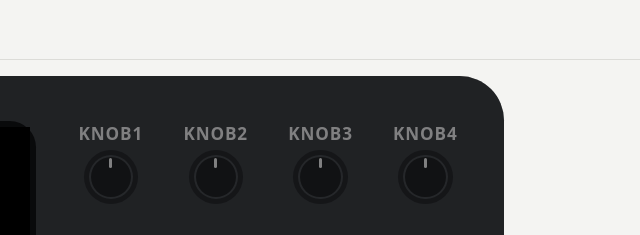
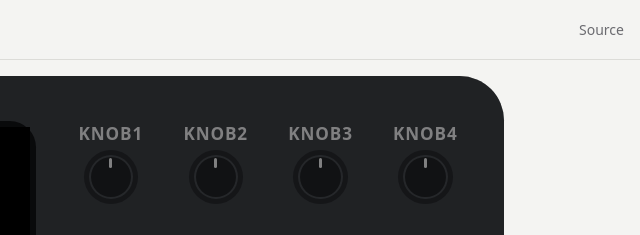
Before and after one commit to konsumer/foma, a website with bundled scripts: page web/index.html in a window 1280 px wide. Shown: the top 235 px of the page, 640-1280 px from the left. Built offline with nearby package versions, Linux system fonts and the light colour scheme; no server answers.

Commit message:
link to source

```diff
--- a/web/index.html
+++ b/web/index.html
@@ -18,7 +18,10 @@
         <a href="#install" data-tab="install">Install</a>
         <a href="#rescue" data-tab="rescue">Rescue</a>
       </nav>
-      <button id="buildstate" class="badge" hidden></button>
+      <div class="end">
+        <button id="buildstate" class="badge" hidden></button>
+        <a class="source" href="https://github.com/konsumer/foma" target="_blank" rel="noopener">Source</a>
+      </div>
     </header>
 
     <section id="buildlog" class="buildlog" hidden>
--- a/web/style.css
+++ b/web/style.css
@@ -86,8 +86,21 @@ nav a.on {
   background: var(--card);
   box-shadow: inset 0 0 0 1px var(--line);
 }
+.end {
+  margin-left: auto;
+  display: flex;
+  align-items: center;
+  gap: 12px;
+}
+.source {
+  font-size: 14px;
+  color: var(--dim);
+  text-decoration: none;
+}
+.source:hover {
+  color: var(--fg);
+}
 .badge {
-  margin-left: auto;
   font-size: 13px;
   border-radius: 999px;
   padding: 3px 12px;
```
